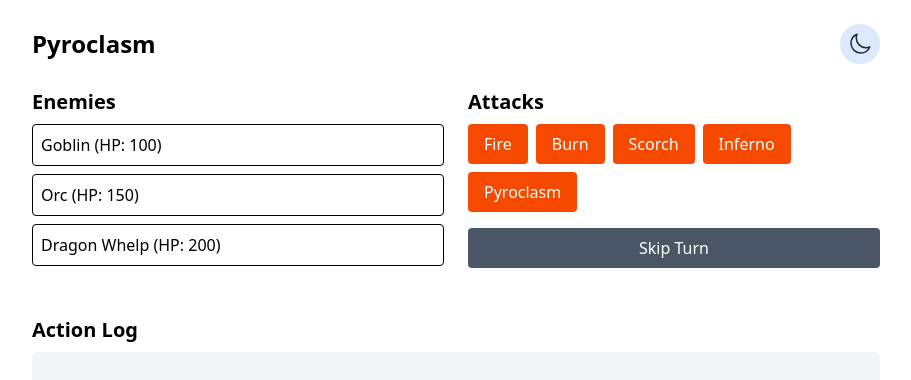
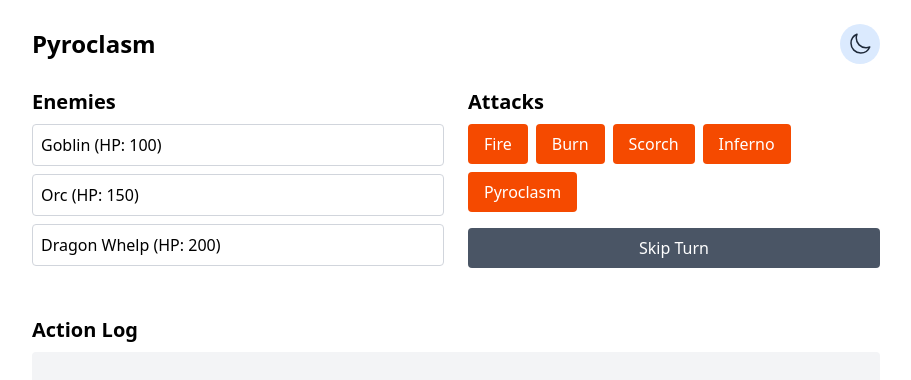
Before and after one commit to kyletolle/pyroclasm, a React (Vite) app: page / in a window 1280 px wide. Shown: the top 380 px of the page, without its empty margins (184-1095 px from the left). Built offline with nearby package versions, Linux system fonts and the light colour scheme.

Commit message:
Get light and dark modes working in other components

```diff
--- a/src/App.tsx
+++ b/src/App.tsx
@@ -120,9 +120,7 @@ function App() {
   };
 
   return (
-    <div
-      className={`w-full min-h-screen ${theme === 'dark' ? 'bg-gray-900 text-white' : 'bg-white text-black'}`}
-    >
+    <div className={`w-full min-h-screen ${theme === 'dark' ? 'bg-gray-900 text-white' : 'bg-white text-black'}`}>
       <div className="p-6 max-w-4xl mx-auto grid grid-cols-1 md:grid-cols-2 gap-6">
         <div className="flex justify-between items-center col-span-1 md:col-span-2">
           <h1 className="text-2xl font-bold">Pyroclasm</h1>
@@ -133,9 +131,13 @@ function App() {
           enemies={enemies}
           selected={selectedEnemy}
           onSelect={setSelectedEnemy}
+          theme={theme}
         />
         <div>
-          <AttackPanel onAttack={useAttack} />
+          <AttackPanel
+            onAttack={useAttack}
+            theme={theme}
+          />
           <div className="mt-4">
             <button
               onClick={skipTurn}
@@ -149,7 +151,10 @@ function App() {
             </button>
           </div>
         </div>
-        <ActionLog log={log} />
+        <ActionLog
+          log={log}
+          theme={theme}
+        />
       </div>
     </div>
   );
--- a/src/components/ActionLog.tsx
+++ b/src/components/ActionLog.tsx
@@ -1,10 +1,24 @@
-export default function ActionLog({ log }: { log: string[] }) {
+interface Props {
+  log: string[];
+  theme: 'light' | 'dark';
+}
+
+export default function ActionLog({ log, theme }: Props) {
+  const isDark = theme === 'dark';
+
   return (
     <div className="col-span-full mt-6">
       <h2 className="text-xl font-bold mb-2">Action Log</h2>
-      <ul className="space-y-1 bg-gray-100 dark:bg-gray-800 p-3 rounded h-48 overflow-y-auto">
+      <ul
+        className={`space-y-1 p-3 rounded h-48 overflow-y-auto ${
+          isDark ? 'bg-gray-800' : 'bg-gray-100'
+        }`}
+      >
         {log.map((entry, i) => (
-          <li key={i} className="text-sm text-gray-700 dark:text-gray-300">
+          <li
+            key={i}
+            className={`text-sm ${isDark ? 'text-gray-300' : 'text-gray-700'}`}
+          >
             {entry}
           </li>
         ))}
--- a/src/components/AttackPanel.tsx
+++ b/src/components/AttackPanel.tsx
@@ -10,11 +10,14 @@ const effects: DamageEffect[] = [
   'pyroclasm',
 ];
 
-export function AttackPanel({
-  onAttack,
-}: {
+interface Props {
   onAttack: (e: DamageEffect) => void;
-}) {
+  theme: 'light' | 'dark';
+}
+
+export function AttackPanel({ onAttack, theme }: Props) {
+  const isDark = theme === 'dark';
+
   return (
     <div>
       <h2 className="text-xl font-bold mb-2">Attacks</h2>
@@ -22,7 +25,11 @@ export function AttackPanel({
         {effects.map(effect => (
           <button
             key={effect}
-            className="bg-orange-600 hover:bg-orange-700 dark:bg-orange-700 dark:hover:bg-orange-800 text-white px-4 py-2 rounded"
+            className={`text-white px-4 py-2 rounded ${
+              isDark
+                ? 'bg-orange-700 hover:bg-orange-800'
+                : 'bg-orange-600 hover:bg-orange-700'
+            }`}
             onClick={() => onAttack(effect)}
           >
             {capitalize(effect)}
--- a/src/components/EnemyList.tsx
+++ b/src/components/EnemyList.tsx
@@ -9,9 +9,12 @@ interface Props {
   enemies: Enemy[];
   selected: Enemy | null;
   onSelect: (e: Enemy) => void;
+  theme: 'light' | 'dark';
 }
 
-export function EnemyList({ enemies, selected, onSelect }: Props) {
+export function EnemyList({ enemies, selected, onSelect, theme }: Props) {
+  const isDark = theme === 'dark';
+
   return (
     <div>
       <h2 className="text-xl font-bold mb-2">Enemies</h2>
@@ -21,14 +24,20 @@ export function EnemyList({ enemies, selected, onSelect }: Props) {
             key={enemy.id}
             className={`p-2 border rounded cursor-pointer ${
               selected?.id === enemy.id
-                ? 'bg-red-200 border-red-500 dark:bg-red-900 dark:border-red-500'
-                : 'bg-white dark:bg-gray-800 dark:border-gray-700'
+                ? isDark
+                  ? 'bg-red-900 border-red-500'
+                  : 'bg-red-200 border-red-500'
+                : isDark
+                  ? 'bg-gray-800 border-gray-700'
+                  : 'bg-white border-gray-300'
             }`}
             onClick={() => onSelect(enemy)}
           >
             {enemy.name} (HP: {enemy.hp})
             {enemy.burnStacks > 0 && (
-              <span className="ml-2 text-orange-600 dark:text-orange-400">
+              <span
+                className={`ml-2 ${isDark ? 'text-orange-400' : 'text-orange-600'}`}
+              >
                 🔥 {enemy.burnStacks}
               </span>
             )}
```
